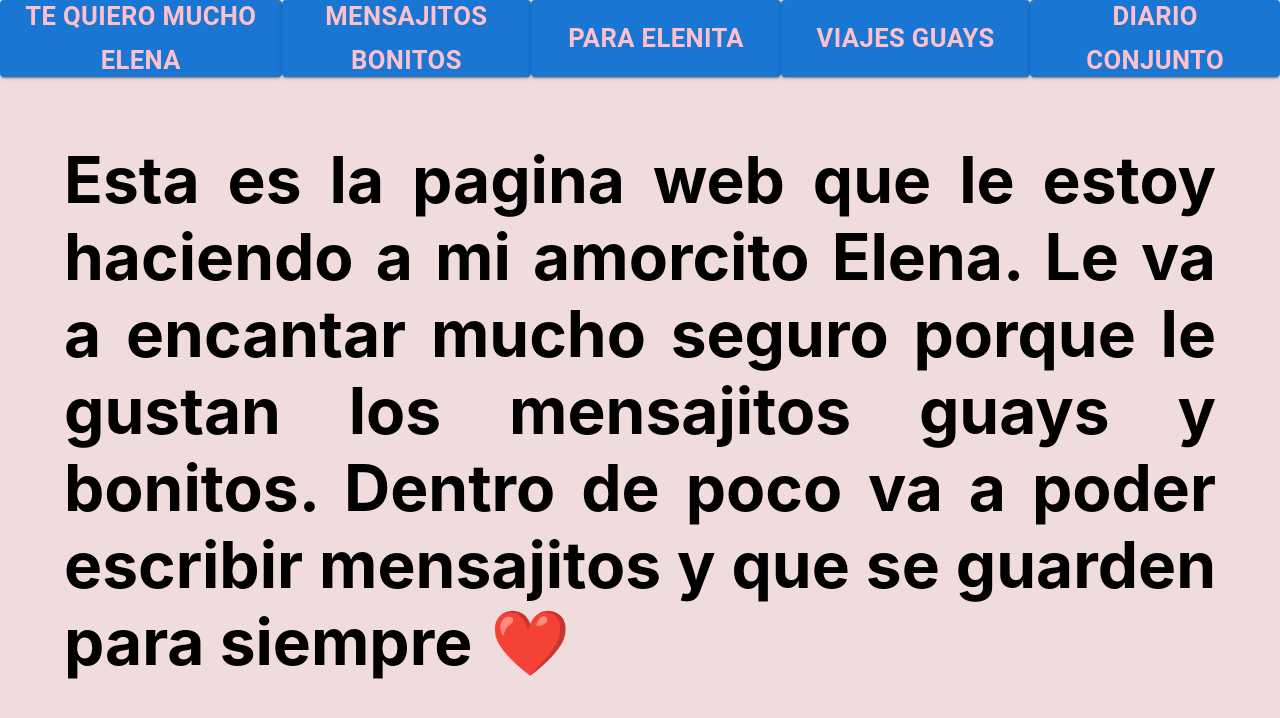
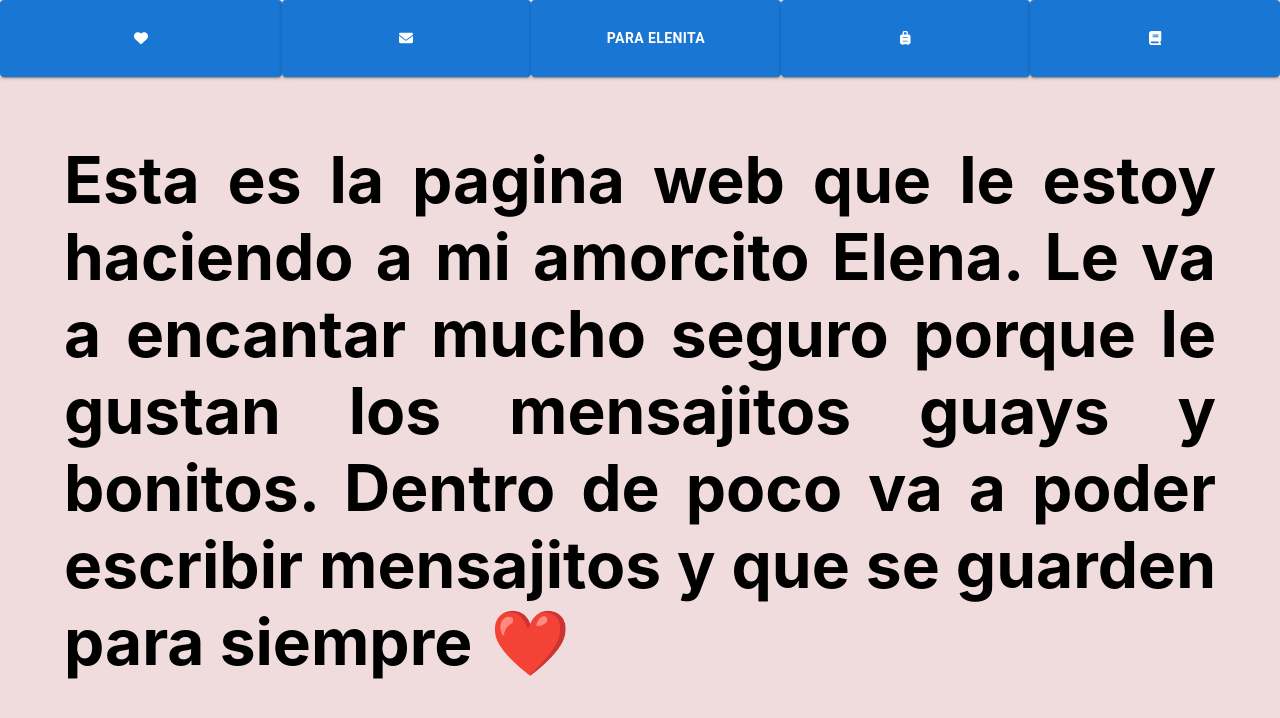
Before and after one commit to Churly01/Churly01.github.io, a React (Create React App) app: page / in a window 1280 px wide. Shown: the top 718 px of the page. Built offline with nearby package versions, Linux system fonts and the light colour scheme.

Commit message:
Change css

```diff
--- a/src/components/LoveButton.js
+++ b/src/components/LoveButton.js
@@ -1,6 +1,9 @@
 import {useState, useEffect} from 'react';
 import paris                 from "../Paris.jpg";
-import Button from '@mui/material/Button';
+import Button                from '@mui/material/Button';
+import { FontAwesomeIcon }   from '@fortawesome/react-fontawesome';
+import { faHeart }        from '@fortawesome/free-solid-svg-icons';
+
 
 const LoveButton = () =>{
   const [is_open, setIsOpen] = useState(false);
@@ -15,16 +18,16 @@ const LoveButton = () =>{
       style={{flex:1}}
       variant="contained"
     >
-      <b style={{fontSize:'2vw', color:'pink'}}>TE QUIERO MUCHO ELENA</b>
+      <FontAwesomeIcon icon ={faHeart}/>
       {is_open &&
        <dialog
          open
          style={{
-             fontSize:"2vw",
-             top:"8vw",
-             left:"30vw",
-             position:"absolute",
-             height:"60vh"
+           fontSize:"clamp(1rem, 3vh, 10rem)",
+           top:"10vh",
+           left:"5vw",
+           position:"absolute",
+           width: "clamp(19rem, 50vw, 100rem)",
          }}
        >
          Eres lo mejor que me ha pasado en la vida. Te quiero infinito amor
@@ -32,11 +35,11 @@ const LoveButton = () =>{
            src={paris}
            alt="Elena y yo en paris"
            style = {{
-               marginLeft: "auto",
-               marginRight: "auto",
-               height: "50vh",
-               zIndex:1000,
-               display:"block"
+             marginLeft: "auto",
+             marginRight: "auto",
+             width: "clamp(18rem, 45vw, 50rem)",
+             zIndex:1000,
+             display:"block"
            }}
          />
        </dialog >
--- a/src/components/TopBar.js
+++ b/src/components/TopBar.js
@@ -1,5 +1,11 @@
 import TopButton from './TopButton.js';
 import LoveButton from './LoveButton.js';
+import { faEnvelope,
+         faBook,
+         faSuitcaseRolling
+       }         from '@fortawesome/free-solid-svg-icons';
+
+
 
 const TopBar = () => {
   return (
@@ -8,7 +14,7 @@ const TopBar = () => {
         backgroundColor: 'rgb(255, 230, 230)',
         top: '0px',
         left: '0px',
-        height: '6vw',
+        height: 'clamp(4rem, 6vw, 10rem)',
         width: '100%',
         position:'relative',
         display: 'flex',
@@ -18,6 +24,7 @@ const TopBar = () => {
       <TopButton
         text='Mensajitos bonitos'
         to="/mensajitos"
+        icon={faEnvelope}
       />
 
       <TopButton
@@ -27,11 +34,13 @@ const TopBar = () => {
       <TopButton
         to="/viajes"
         text='Viajes Guays'
+        icon={faSuitcaseRolling}
       />
 
       <TopButton
         to='/diario'
         text='Diario Conjunto'
+        icon={faBook}
       />
 
     </div>
--- a/src/components/TopButton.js
+++ b/src/components/TopButton.js
@@ -1,9 +1,12 @@
-import Button from '@mui/material/Button';
-import { Link } from 'react-router-dom';
+import Button              from '@mui/material/Button';
+import { Link }            from 'react-router-dom';
+import { FontAwesomeIcon } from '@fortawesome/react-fontawesome';
+
 
 const TopButton = ({
   text,
   to,
+  icon,
 }) =>{
 
 
@@ -15,7 +18,11 @@ const TopButton = ({
         style={{height:'100%', width:'100%'}}
         variant="contained"
       >
-        <b style={{fontSize:'2vw', color:'pink'}}>{text}</b>
+        {
+          icon !=null ?  <FontAwesomeIcon  icon={icon}/>
+          : <b>{text}</b>
+        }
+
       </Button>
     </Link>
   );
```
